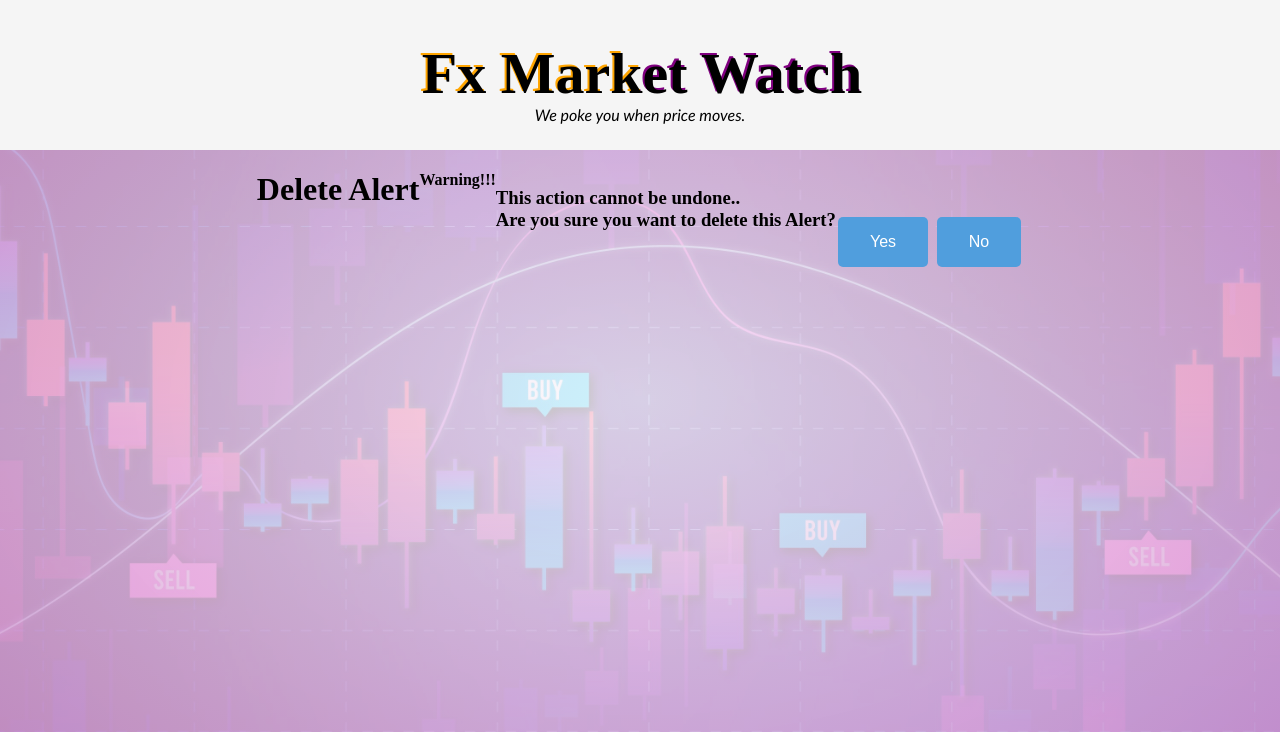
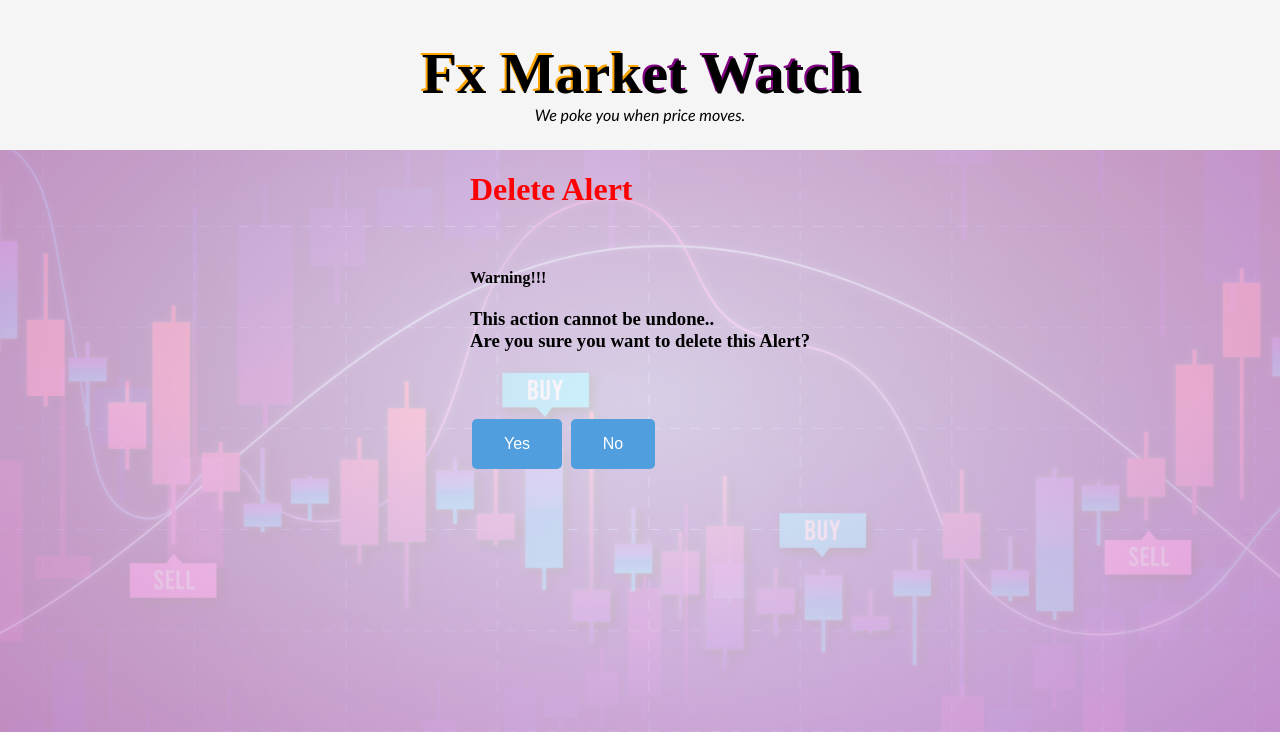
Before and after one commit to georgeeset/fx-price-watch, a Django app: template fx_market_watch/templates/delete_confirmation.html in a window 1280 px wide. Shown: the top 732 px of the page. Run offline with Django 4.2, Linux system fonts and the light colour scheme; the template is opened without the code that fills it, so the values that code supplies are empty.

Commit message:
alert delete warning page adjusted

```diff
--- a/fx_market_watch/templates/delete_confirmation.html
+++ b/fx_market_watch/templates/delete_confirmation.html
@@ -5,6 +5,7 @@
 {% include 'partials/_header.html' %}
 
 <div class="center">
+    <div>
     <h1 class="warning">Delete Alert</h1>
     <br>
     <h4>Warning!!!</4h>
@@ -23,6 +24,7 @@
             <input type='submit' name='no' value='No'>
         </form>
     </div>
+</div>
 
 </div>
 {%endblock%}
--- a/static/styles/style.css
+++ b/static/styles/style.css
@@ -211,3 +211,7 @@ footer {
   display: block;
   padding: 2%;
 }
+
+.warning {
+  color: red;
+}
```
